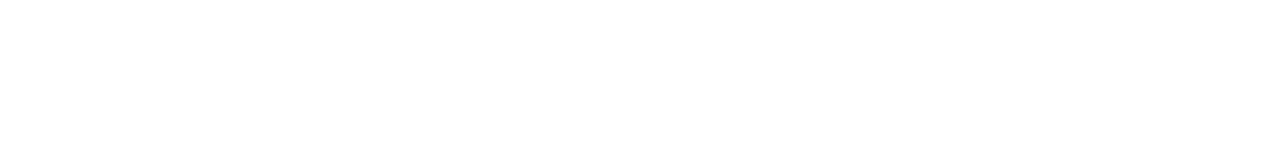
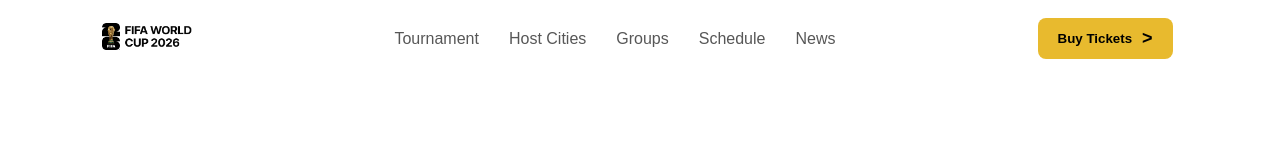
Before and after one commit to ireenhoqueph-cpu/fifa-worldcup-2026-info, a plain HTML site: page index.html in a window 1280 px wide. Drawn offline with Linux system fonts and the light colour scheme; a web font is replaced by a local one.

Commit message:
nav section completed

```diff
--- a/index.html
+++ b/index.html
@@ -16,7 +16,25 @@
 </head>
 
 <body>
-
+    <!-- navbar start -->
+    <nav>
+        <div class="left-navbar">
+            <img src="./images/Frame 1000002866.png" alt="">
+        </div>
+        <div class="middle-navbar">
+            <ul>
+                <li>Tournament</li>
+                <li>Host Cities</li>
+                <li>Groups</li>
+                <li>Schedule</li>
+                <li>News</li>
+            </ul>
+        </div>
+        <div class="right-navbar">
+            <button> Buy Tickets <span> &gt; </span></button>
+        </div>
+    </nav>
+    <!-- navbar end -->
 </body>
 
 </html>
--- a/style.css
+++ b/style.css
@@ -3,3 +3,49 @@
     margin: 0;
     padding: 0;
 }
+
+nav{
+    display: flex;
+    justify-content: space-between;
+    align-items: center;
+    padding: 18px 8%;
+    margin-bottom: 70px;
+}
+
+.left-navbar img{
+    max-width: 100%;
+    width: 90px;
+}
+
+.middle-navbar ul{
+    display: flex;
+    flex-direction: row;
+    align-items: center;
+    gap: 30px;
+}
+
+.middle-navbar li{
+    list-style: none;
+    color: #575757;
+}
+
+.right-navbar button{
+    background-color: #E8BA2E;
+    color: black;
+    font-weight: 700;
+    border: none;
+    border-radius: 8px;
+    padding: 10px 20px;
+    margin-right: 5px;
+    gap: 10px;
+    cursor: pointer;
+
+    display: flex;
+    justify-content: center;
+    align-items: center;
+}
+
+.right-navbar button span{
+    font-size: 18px;
+    font-weight: bold;
+}
```
